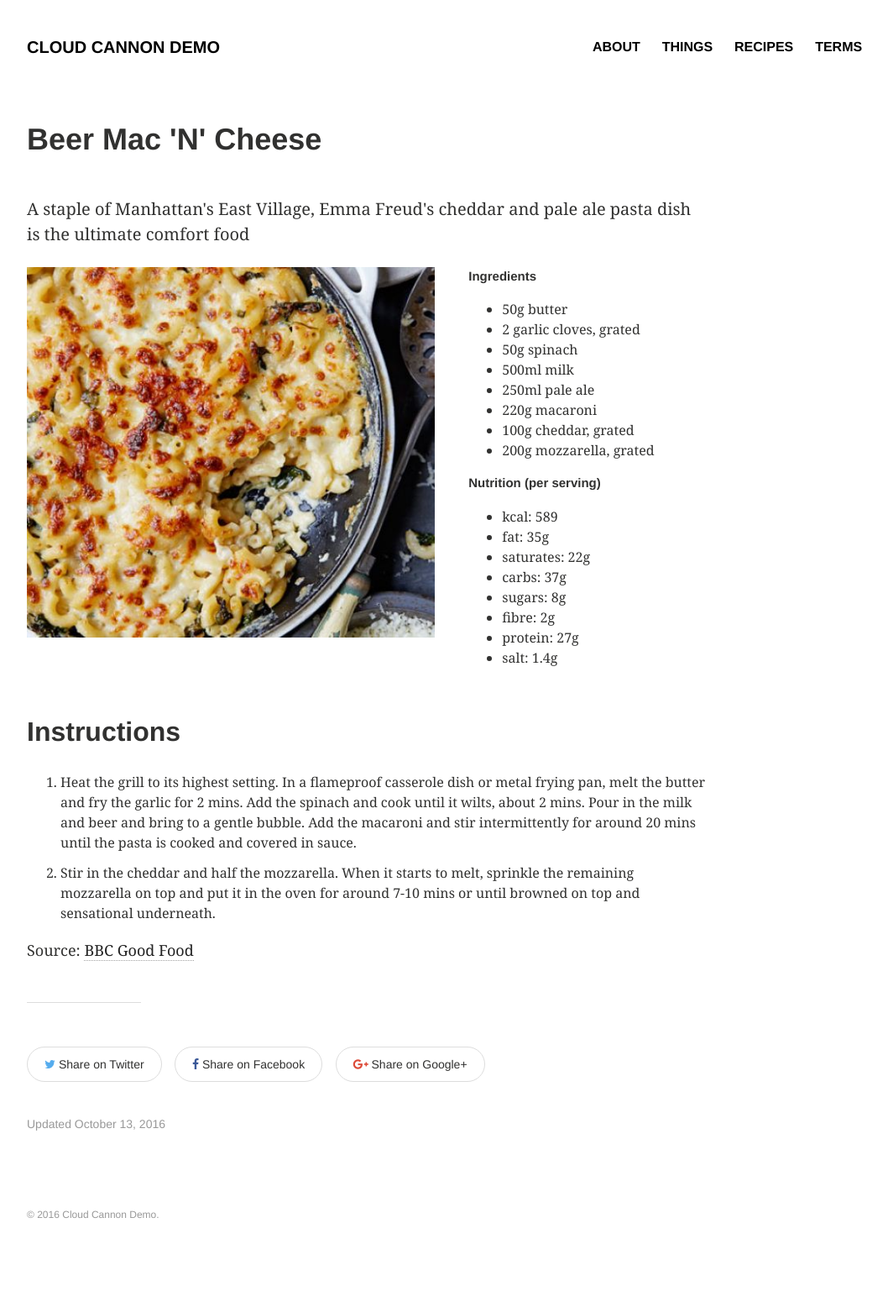
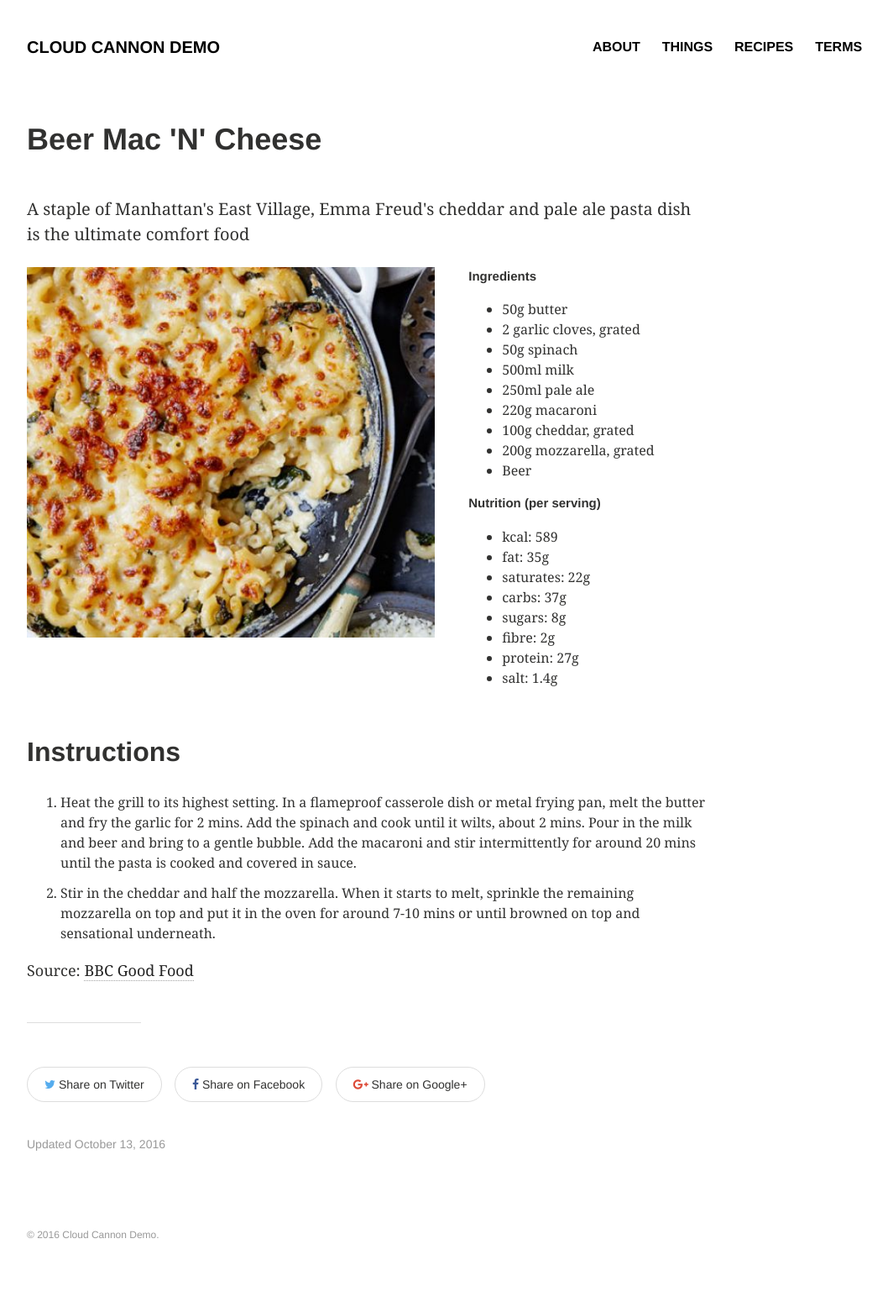
Before and after one commit to schinery/cloudcannon-jekyll-demo, a Jekyll site: the page built from _recipes/beer-mac-n-cheese.md, in a window 1280 px wide. Shown: the whole page at 84% size, without its empty margins (64-1122 px from the left). Built offline with Jekyll 4.4.1, drawn with Linux system fonts in a browser that asks for light colours; before the commit the page ends 1532 px from its top, so only the background shows below that.

Commit message:
Updated '/_recipes/beer-mac-n-cheese.md' via CloudCannon

```diff
--- a/_recipes/beer-mac-n-cheese.md
+++ b/_recipes/beer-mac-n-cheese.md
@@ -10,6 +10,7 @@ ingredients:
   - 220g macaroni
   - '100g cheddar, grated'
   - '200g mozzarella, grated'
+  - Beer
 nutritions:
   - label: kcal
     value: 589
```
